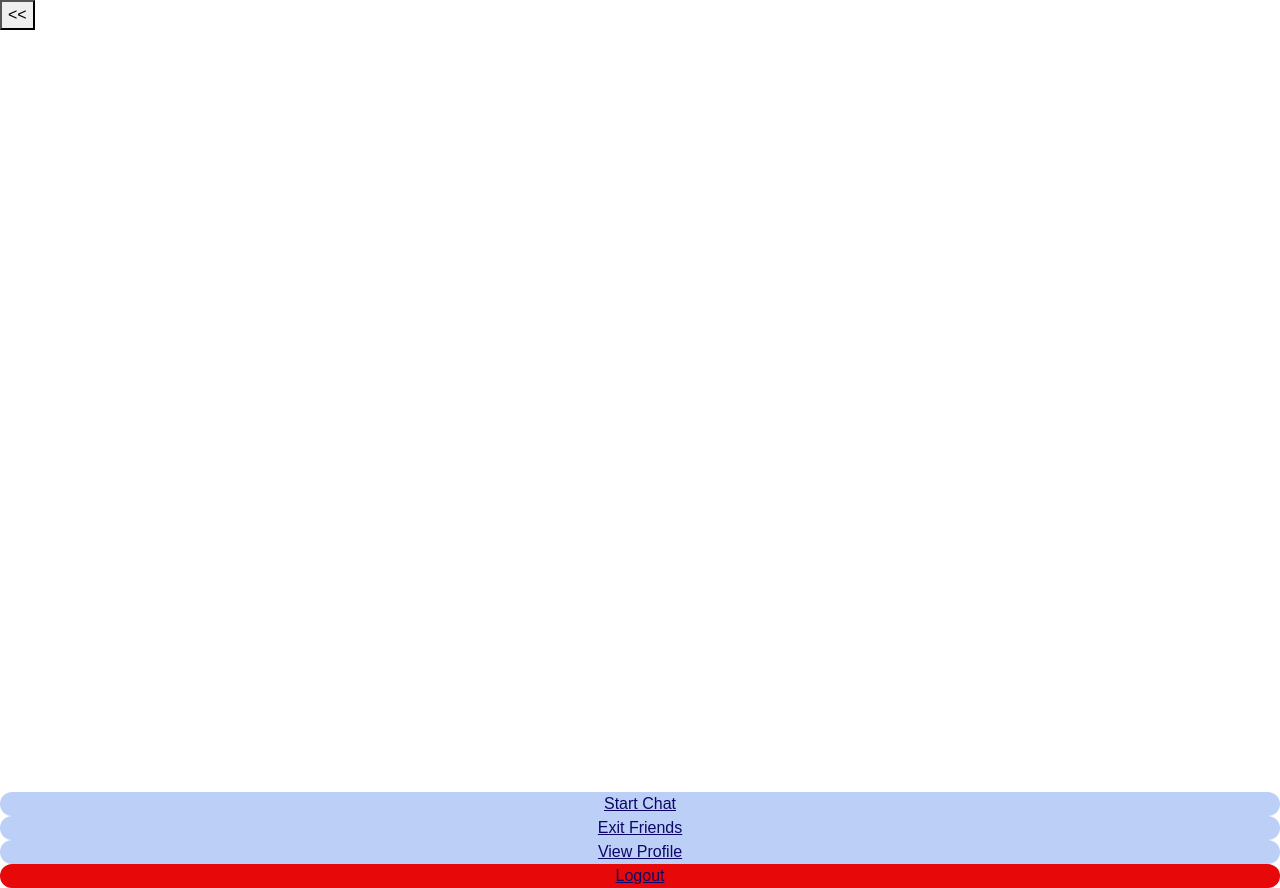
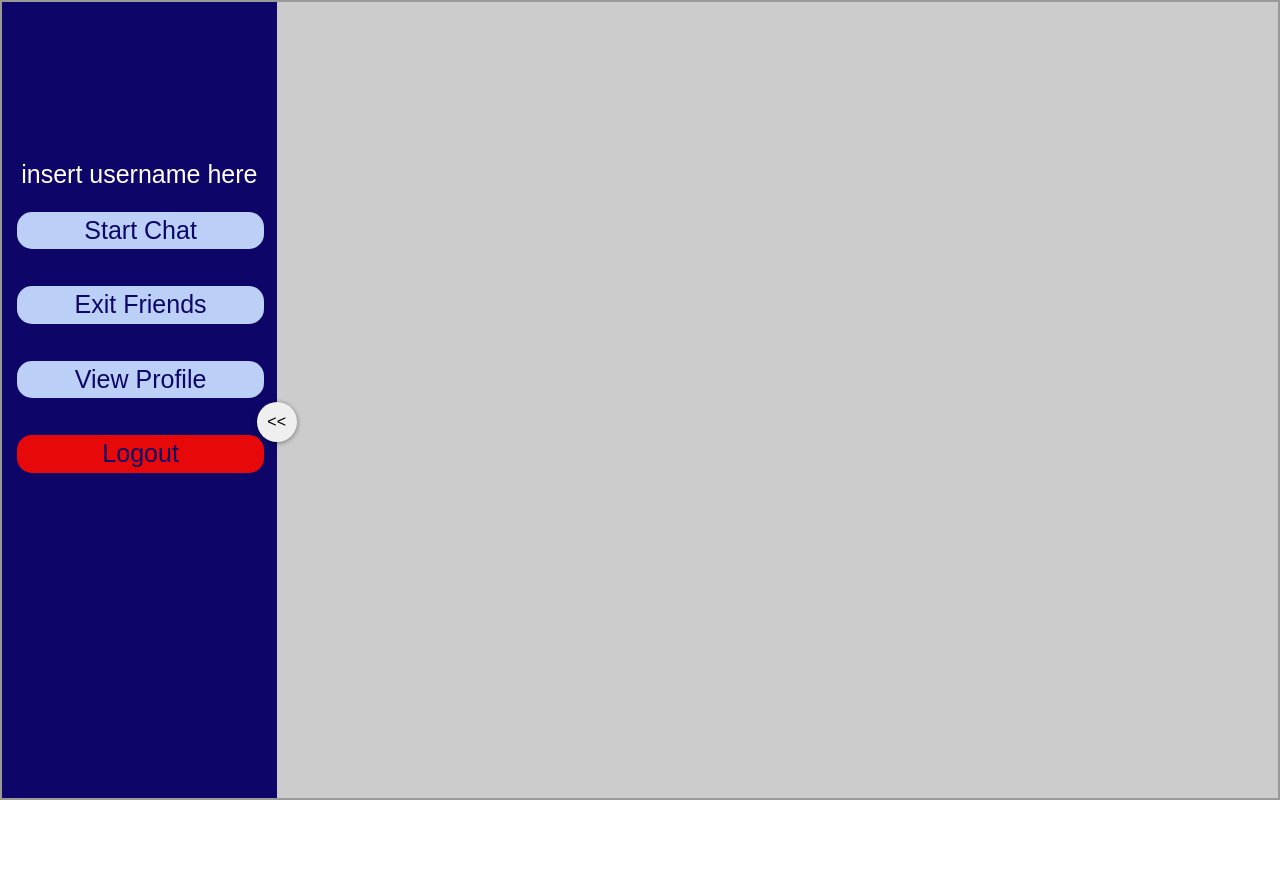
Before and after one commit to PurplePanthers/PantherChatroom, a website: page public/friends.html in a window 1280 px wide. After the commit the page ends 800 px from the top, so only its background shows below. Drawn offline with nearby package versions, Linux system fonts and the light colour scheme; a web font is replaced by a local one.

Commit message:
added styling for new sidenav

```diff
--- a/public/assets/style.css
+++ b/public/assets/style.css
@@ -11,42 +11,78 @@ body {
 }
 
 /* SIDENAV STYLING */
-.sidenav {
-    background-color: rgb(13, 6, 104);
-    height: 100vh;
-    /* position: fixed; */
-    z-index: 1;
-    top: 0;
-    left: 0;
-    overflow-x: hidden;
-    transition: 0.5s;
-    text-align: center;
-    justify-content: center;
-    margin: auto;
-    display: inline-block;
+.grid-container {
+  width: 100vw;
+  margin: 0 auto;
+  height: 100vh;
+  display: flex;
+  border: 2px solid rgba(0, 0, 0, 0.4);
+  transition: 1s ease;
+}
 
+.sidebar {
+  width: 350px;
+  height: 100%;
+  background-color: rgb(13, 6, 104);
+  transition: 1s ease;
+  position: relative;
+  text-align: center;
+  justify-content: center;
+}
+/* @media only screen and (max-width: 768px) {
+    .sidebar {
+        width: 100%;
+    }
+} */
+
+.main-content {
+  width: 100%;
+  height: 100%;
+  background-color: #ccc;
+  transition: 1s ease;
+}
+.main-content_large {
+  width: 100%;
+}
+.sidebar_small {
+  width: 0%;
+}
+
+.sidebarButton {
+  position: absolute;
+  border: none;
+  height: 40px;
+  width: 40px;
+  border-radius: 50%;
+  box-shadow: 0px 1px 4px 1px rgba(0, 0, 0, 0.3);
+  left: 100%;
+  top: 50vh;
+  transform: translateX(-50%);
+  cursor: pointer;
+  z-index: 1;
+}
+.navLinks {
+  position: relative;
+  display: block;
+  text-align: center;
+  overflow-x: hidden;
+  text-decoration: none;
+  font-size: 25px;
+  color: #000000;
+  z-index: 0;
 }
 
 #uName {
     text-align: center;
 }
 
-.sidenav a {
-    padding: 8px 8px 8px 32px;
-    text-decoration: none;
-    font-size: 25px;
-    color: #818181;
-    display: block;
-    transition: 0.3s;
-}
-
 .sidebtn {
     color: rgb(13, 6, 104);
     background-color:  rgb(188, 208, 247);
-    width: 100%;
+    width: 90%;
     border-radius: 15px;
     text-align: center;
-    margin: auto;
+    margin: 15px;
     display: inline-block;
 }
 
@@ -58,10 +94,10 @@ body {
 .leavebtn {
     color: rgb(13, 6, 104);
     background-color:  rgb(231, 9, 9);
-    width: 100%;
+    width: 90%;
     border-radius: 15px;
     text-align: center;
-    margin: auto;
+    margin: 15px;
     display: inline-block;
 }
 .leavebtn:hover {
```
